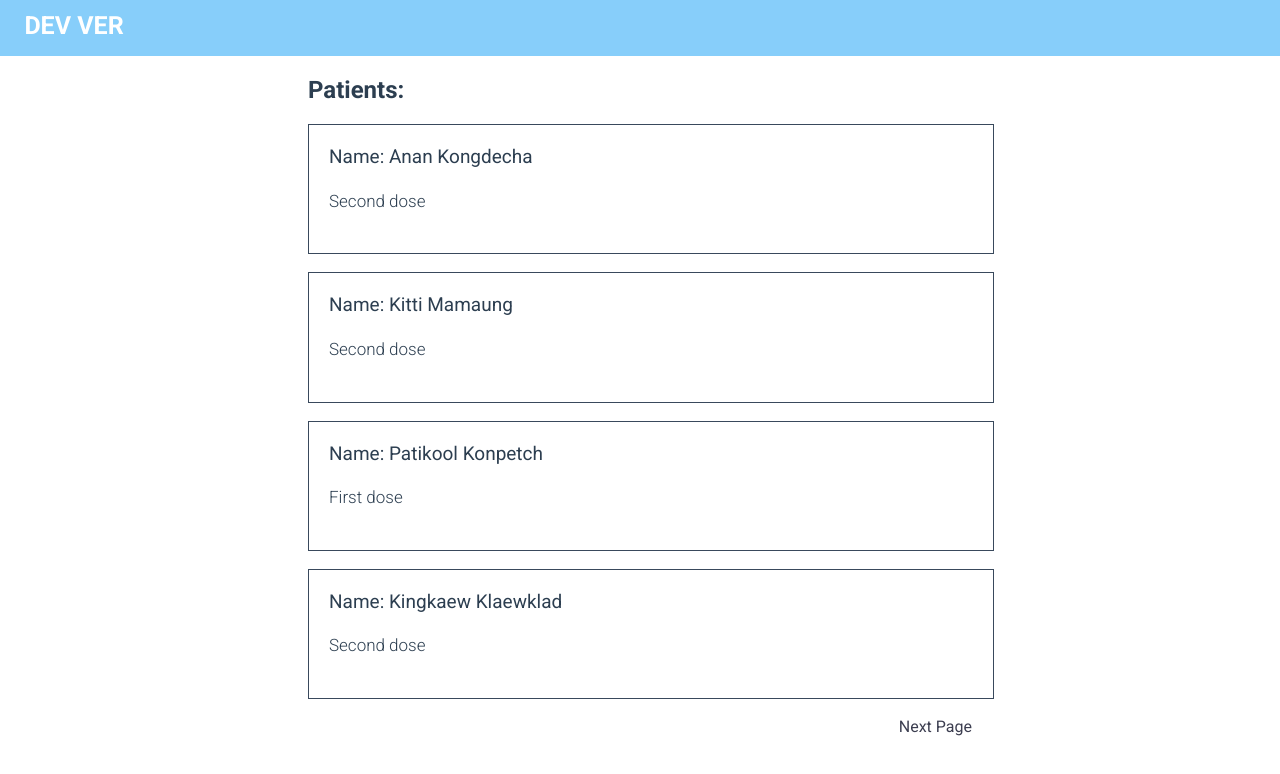
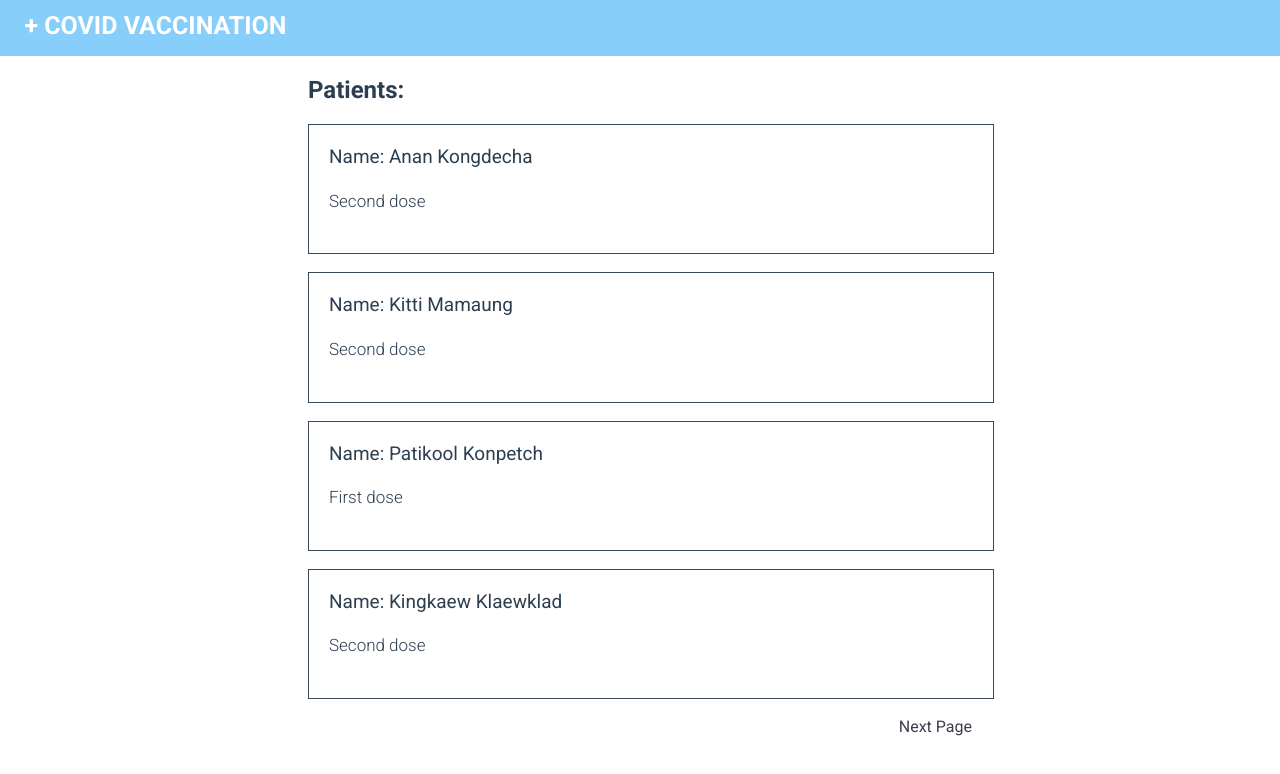
Before and after one commit to konnRG/SE331-2022-Project-1, a Vue app: page / in a window 1280 px wide. Shown: the top 774 px of the page. Built offline with nearby package versions, Linux system fonts and the light colour scheme; data requests are answered from the project's data file.

Commit message:
Ready to Deploy

```diff
--- a/src/App.vue
+++ b/src/App.vue
@@ -1,6 +1,6 @@
 <template>
   <div class="navbar">
-    <router-link to="/">DEV VER</router-link>
+    <router-link to="/">+ COVID VACCINATION</router-link>
   </div>
   <router-view />
 </template>
```
